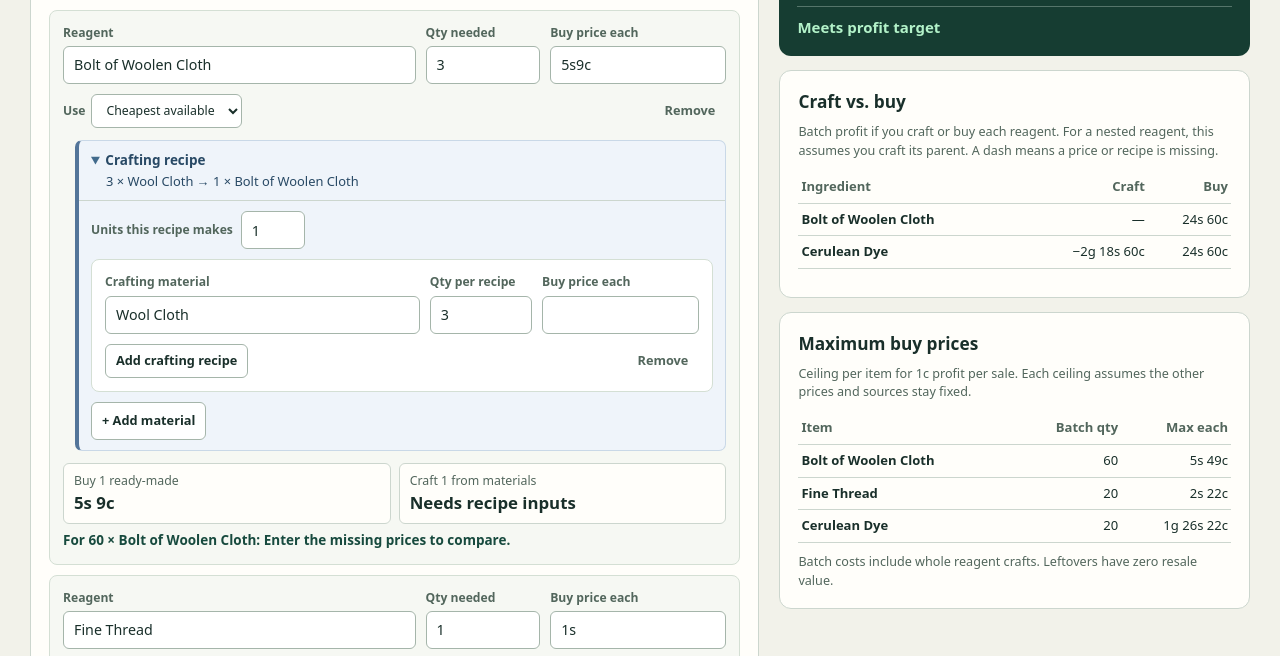
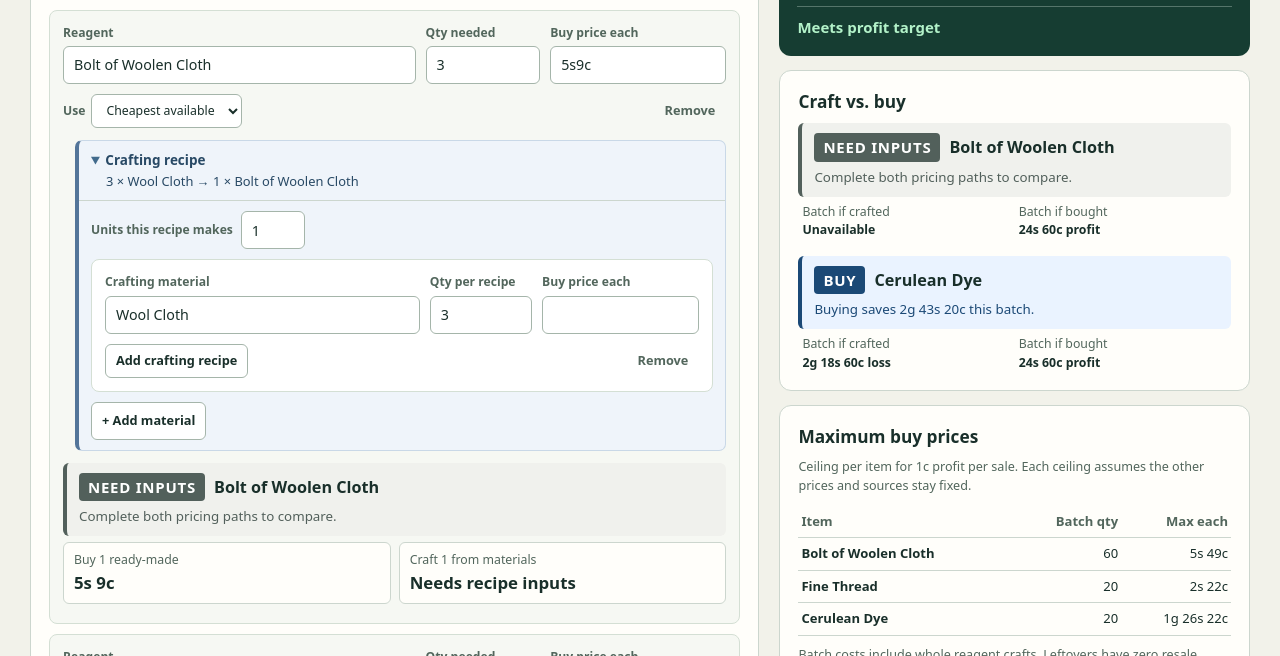
Before and after one commit to Shabbso/wow-shuffle-calculator, a plain HTML site: page index.html in a window 1280 px wide. Shown: the part 466-1122 px from the top of the page. Drawn offline with Linux system fonts and the light colour scheme.

Commit message:
Show explicit craft and buy decisions alongside batch outcomes

```diff
--- a/app.js
+++ b/app.js
@@ -75,10 +75,29 @@ function renderRecipe() {
   $('parent-name').textContent = s.output || 'Finished item';
   $('yield-line').innerHTML = field('Items made by one craft', s.yield, 'yield');
   $('ingredients').innerHTML = s.ingredients.map(node => ingredient(node)).join('') || '<p class="hint">Add the first reagent used to make this item.</p>';
-  updateCosts();
 }
 
-function updateBranchCosts(items, runs) {
+function sourceVerdict(node, difference) {
+  let action = 'Need inputs';
+  let tone = 'neutral';
+  let reason = 'Complete both pricing paths to compare.';
+  if (difference === 0) {
+    action = 'Either';
+    reason = 'Buying and crafting cost the same.';
+  } else if (difference !== null) {
+    const craft = difference > 0;
+    action = craft ? 'Craft' : 'Buy';
+    tone = craft ? 'craft' : 'buy';
+    reason = `${craft ? 'Crafting' : 'Buying'} saves ${money(Math.abs(difference))} this batch.`;
+    if (node.mode !== 'auto' && node.mode !== tone) {
+      reason += ` Your selected source is ${node.mode === 'buy' ? 'Buy' : 'Craft'}.`;
+    }
+  }
+  return `<div class="source-verdict ${tone}"><div class="source-title"><strong>${action}</strong>
+    <b>${escapeHtml(node.name || 'Unnamed reagent')}</b></div><p>${reason}</p></div>`;
+}
+
+function updateBranchCosts(items, runs, verdicts) {
   for (const node of items) {
     if (!node.children.length) continue;
     const name = node.name.trim() || 'reagent';
@@ -88,24 +107,24 @@ function updateBranchCosts(items, runs) {
     const buy = plan([node], runs, {id: node.id, mode: 'buy'});
     const craft = plan([node], runs, {id: node.id, mode: 'craft'});
     const difference = buy && craft ? buy.cost - craft.cost : null;
-    let verdict = 'Enter the missing prices to compare.';
-    if (difference === 0) verdict = 'Both sources cost the same.';
-    else if (difference !== null) verdict = `${difference > 0 ? 'Crafting' : 'Buying'} saves ${money(Math.abs(difference))}.`;
+    const verdict = sourceVerdict(node, difference);
+    verdicts.set(node.id, verdict);
     const output = Number(node.yield);
     const outputLabel = positive(output) ? output : '—';
     const buyQuote = positive(output) ? copper(node.price) * output : NaN;
     const craftQuote = positive(output) ? plan(node.children, 1) : null;
-    $('cost-' + node.id).innerHTML = `<div class="quotes"><div>Buy ${outputLabel} ready-made<strong>${Number.isSafeInteger(buyQuote) ? money(buyQuote) : 'Needs price'}</strong></div>
-      <div>Craft ${outputLabel} from materials<strong>${craftQuote ? money(craftQuote.cost) : 'Needs recipe inputs'}</strong></div></div>
-      <p class="verdict">For ${positive(required) ? required : '—'} × ${escapeHtml(name)}: ${verdict}</p>`;
-    updateBranchCosts(node.children, Math.ceil(required / Number(node.yield)));
+    $('cost-' + node.id).innerHTML = `${verdict}<div class="quotes"><div>Buy ${outputLabel} ready-made<strong>${Number.isSafeInteger(buyQuote) ? money(buyQuote) : 'Needs price'}</strong></div>
+      <div>Craft ${outputLabel} from materials<strong>${craftQuote ? money(craftQuote.cost) : 'Needs recipe inputs'}</strong></div></div>`;
+    updateBranchCosts(node.children, Math.ceil(required / Number(node.yield)), verdicts);
   }
 }
 
 function updateCosts() {
   const s = active();
-  updateBranchCosts(s.ingredients, Number(s.batch));
+  const verdicts = new Map();
+  updateBranchCosts(s.ingredients, Number(s.batch), verdicts);
   $('setup-summary').textContent = `${s.batch || '—'} crafts · ${s.sale || 'Set sale price'} each`;
+  return verdicts;
 }
 
 function *nodes(items, ancestors = []) {
@@ -135,6 +154,7 @@ function render() {
 }
 
 function results() {
+  const verdicts = updateCosts();
   const s = active();
   const r = summarize(s);
   const row = (label, value, tone = '') =>
@@ -144,8 +164,18 @@ function results() {
   const comparisons = choices.map(({node, ancestors}) => {
     const craft = summarize(s, {id: node.id, ancestors, mode: 'craft'});
     const buy = summarize(s, {id: node.id, ancestors, mode: 'buy'});
-    return `<tr><th scope="row">${escapeHtml(node.name || 'Unnamed ingredient')}</th>
-      <td>${craft ? money(craft.profit) : '—'}</td><td>${buy ? money(buy.profit) : '—'}</td></tr>`;
+    const outcome = scenario => {
+      if (!scenario) return 'Unavailable';
+      if (scenario.profit === 0) return 'Break-even';
+      return `${money(Math.abs(scenario.profit))} ${scenario.profit < 0 ? 'loss' : 'profit'}`;
+    };
+    const parent = ancestors.length ? choices.find(entry => entry.node.id === ancestors.at(-1)).node : null;
+    return `<div class="source-choice">
+      ${parent ? `<p class="hint">If crafting ${escapeHtml(parent.name || 'the parent reagent')}</p>` : ''}
+      ${verdicts.get(node.id)}
+      ${craft?.profit < 0 && buy?.profit < 0 ? '<p class="batch-warning">Both options lose money on the finished batch.</p>' : ''}
+      <div class="outcomes"><span>Batch if crafted <b>${outcome(craft)}</b></span><span>Batch if bought <b>${outcome(buy)}</b></span></div>
+    </div>`;
   }).join('');
   $('analysis').innerHTML = `<section><h2>Profit estimate</h2>${r ? `
     <div class="profit">${signed('Batch profit', r.profit)}</div>
@@ -156,8 +186,7 @@ function results() {
     ${row('Other batch costs', money(r.expenses))}
     <p class="target ${r.profit >= r.goal ? 'gain' : 'loss'}">${r.profit >= r.goal ? 'Meets profit target' : 'Below profit target'}</p>
     ` : '<p class="hint">Enter valid prices and quantities for a complete buy or craft path.</p>'}</section>
-    ${comparisons ? `<section><h2>Craft vs. buy</h2><p class="hint">Batch profit if you craft or buy each reagent. For a nested reagent, this assumes you craft its parent. A dash means a price or recipe is missing.</p>
-      <table><thead><tr><th>Ingredient</th><th>Craft</th><th>Buy</th></tr></thead><tbody>${comparisons}</tbody></table></section>` : ''}
+    ${comparisons ? `<section><h2>Craft vs. buy</h2>${comparisons}</section>` : ''}
     ${r ? `<section><h2>Maximum buy prices</h2><p class="hint">Ceiling per item for ${money(copper(s.target))} profit per sale. Each ceiling assumes the other prices and sources stay fixed.</p>
       <table><thead><tr><th>Item</th><th>Batch qty</th><th>Max each</th></tr></thead><tbody>
       ${ceilings(r).map(row => `<tr><th scope="row">${escapeHtml(row.name)}</th><td>${row.units}</td>
@@ -176,7 +205,6 @@ function edit(event) {
   save();
   if (!id && field === 'output') $('parent-name').textContent = node.output || 'Finished item';
   if (id && field === 'name') $('row-' + id).setAttribute('aria-label', node.name || 'New reagent');
-  updateCosts();
   if (!id && field === 'name') renderMenu();
   results();
 }
--- a/style.css
+++ b/style.css
@@ -115,3 +115,14 @@ thead{color:var(--muted)}
 .history-content {padding:0 8px;font-size:.85rem}
 #market-status,#market-profit {margin:10px 0;font-size:.92rem;font-weight:600}
 #market-dialog button:disabled {opacity:.5;cursor:default}
+.source-choice + .source-choice { margin-top: 16px; }
+.source-verdict { --tone: #52605b; --wash: #f0f1ed; background: var(--wash); border-left: 4px solid var(--tone); border-radius: 6px; padding: 10px 12px; color: var(--tone); }
+.source-verdict.buy { --tone: #1b4976; --wash: #eaf3ff; }
+.source-verdict.craft { --tone: #195842; --wash: #e6f4ea; }
+.source-title { display: flex; flex-wrap: wrap; align-items: center; gap: 5px 9px; }
+.source-title strong { font-size: 1rem; text-transform: uppercase; letter-spacing: .05em; background: var(--tone); color: white; padding: 3px 9px; border-radius: 4px; }
+.source-title b { color: var(--ink); font-size: 1.08rem; overflow-wrap: anywhere; }
+.source-verdict p { font-size: .89rem; margin-top: 5px; }
+.outcomes { display: grid; grid-template-columns: repeat(2,minmax(0,1fr)); gap: 8px; padding: 6px 4px 0; color: var(--muted); font-size: .82rem; }
+.outcomes b { display: block; color: var(--ink); font-variant-numeric: tabular-nums; }
+.batch-warning { color: #932719; font-weight: 650; font-size: .87rem; margin-top: 6px; }
```
